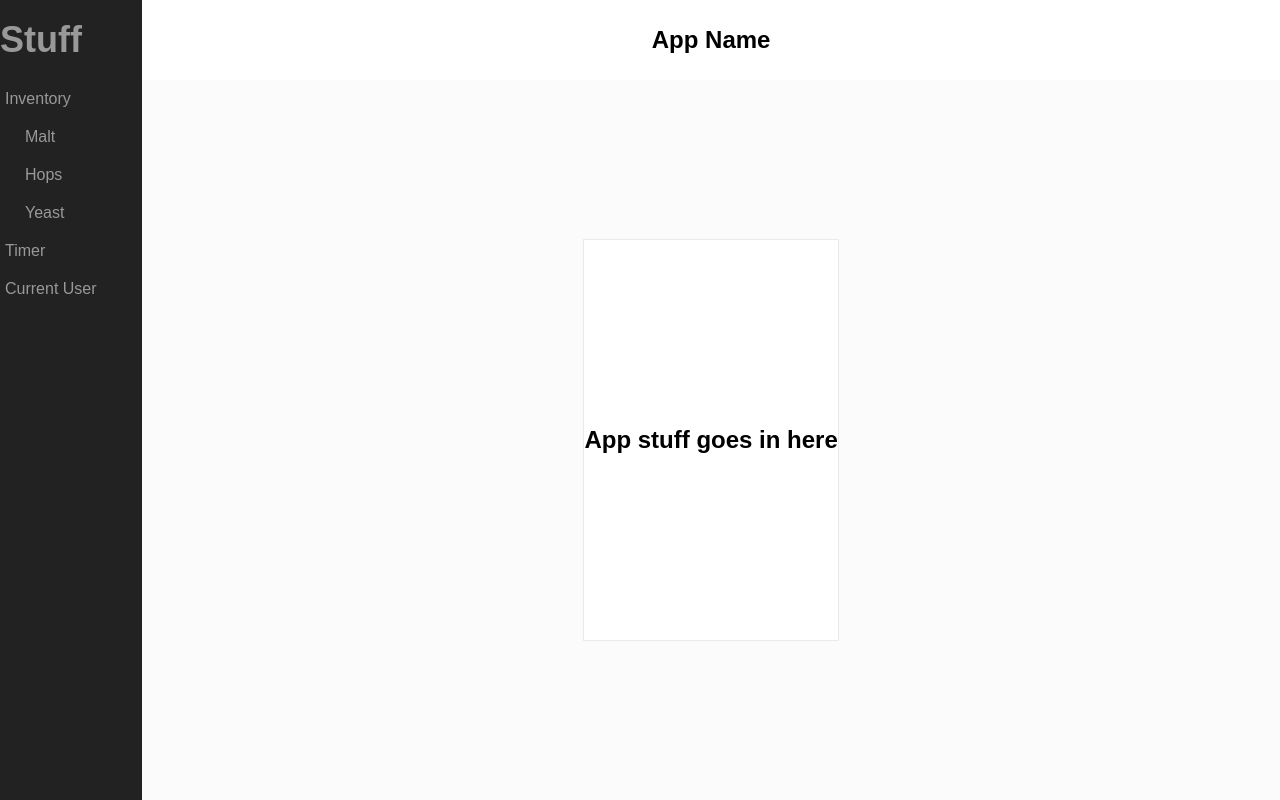
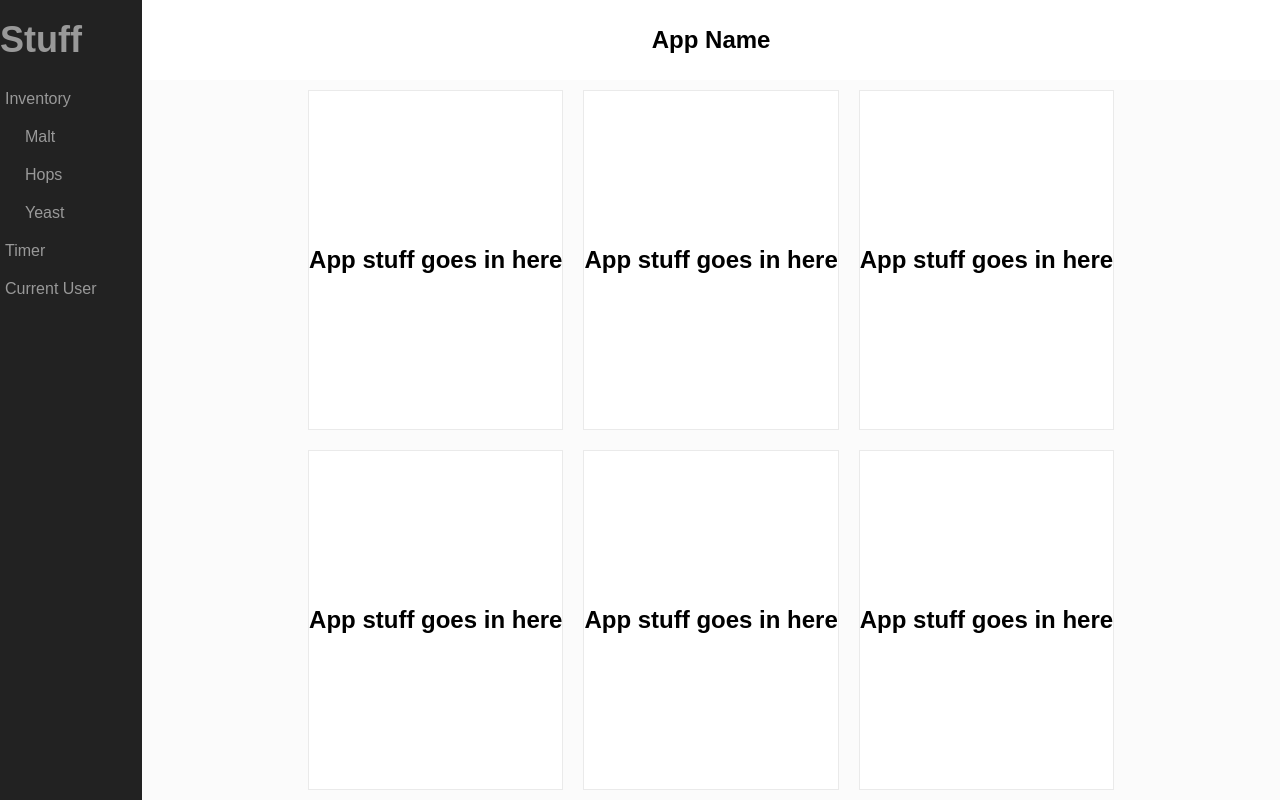
Before and after one commit to severnsc/brewing-app, a React (Create React App) app: page / in a window 1280 px wide. Built offline with nearby package versions, Linux system fonts and the light colour scheme.

Commit message:
Mock compenent boxes for mobile and desktop

```diff
--- a/src/App.css
+++ b/src/App.css
@@ -42,18 +42,25 @@ p, h1, h2, h3, h4, h5, h6{
   align-items: center;
   display: flex;
   justify-content: center;
+  flex-direction: column;
 }
 
 .main.open{
   transform: translate(90%);
 }
 
+.componentRow{
+  display: flex;
+  align-self: stretch;
+}
+
 .componentContainer{
   display: flex;
   border: 1px solid #eaeaea;
   align-items: center;
-  height: 50vh;
   background-color: white;
+  flex:1;
+  margin:10px 0;
 }
 
 .nav{
@@ -62,7 +69,6 @@ p, h1, h2, h3, h4, h5, h6{
   left:-90%;
   height:110vh;
   width: 90%;
-  border-top: 1px solid gray;
   background-color: #222222;
   color:#999;
   transition: left .3s ease-in-out;
@@ -118,8 +124,12 @@ p, h1, h2, h3, h4, h5, h6{
   }
 
   .main{
-    border-bottom:none;
     flex:8;
+    flex-flow: row wrap;
+  }
+
+  .componentContainer{
+    margin:10px;
   }
 
   .navIcon{
@@ -145,7 +155,6 @@ p, h1, h2, h3, h4, h5, h6{
     align-self: stretch;
     width: initial;
     height: 90vh;
-    border-top:none;
     order:-1;
     flex:1;
     max-width: 160px;
--- a/src/Main.js
+++ b/src/Main.js
@@ -3,17 +3,75 @@ import './App.css';
 
 class Main extends Component{
 
+  constructor(props){
+    super(props);
+    this.state = {
+      width: window.innerWidth,
+    };
+    this.handleWindowSizeChange = this.handleWindowSizeChange.bind(this)
+  }
+
+  componentWillMount(){
+    window.addEventListener('resize', this.handleWindowSizeChange)
+  }
+
+  componentWillUnmount(){
+    window.removeEventListener('resize', this.handleWindowSizeChange)
+  }
+
+  handleWindowSizeChange(){
+    this.setState({width: window.innerWidth})
+  }
+
   render(){
+
+    const {width} = this.state
+    const isMobile = width < 768
 
     let mainClass = this.props.isOpen ? "main open" : "main"
 
+    if(isMobile){
       return(
         <main className={mainClass} onClick={this.props.onClick}>
           <div className="componentContainer">
             <h2>App stuff goes in here</h2>
           </div>
+          <div className="componentContainer">
+            <h2>App stuff goes in here</h2>
+          </div>
+          <div className="componentContainer">
+            <h2>App stuff goes in here</h2>
+          </div>
         </main>
       )
+    }else{
+      return(
+        <main className={mainClass} onClick={this.props.onClick}>
+          <div className="componentRow">
+            <div className="componentContainer">
+              <h2>App stuff goes in here</h2>
+            </div>
+            <div className="componentContainer">
+              <h2>App stuff goes in here</h2>
+            </div>
+            <div className="componentContainer">
+              <h2>App stuff goes in here</h2>
+            </div>
+          </div>
+          <div className="componentRow">
+            <div className="componentContainer">
+              <h2>App stuff goes in here</h2>
+            </div>
+            <div className="componentContainer">
+              <h2>App stuff goes in here</h2>
+            </div>
+            <div className="componentContainer">
+              <h2>App stuff goes in here</h2>
+            </div>
+          </div>
+        </main>
+      )
+    }
   }
 
 }
```
Lines whose indentation alone changed are shown as unchanged.
